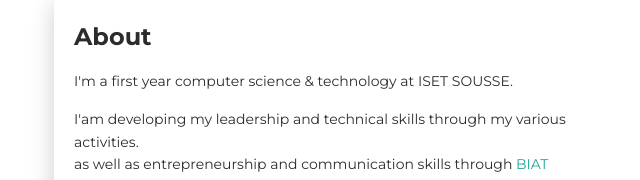
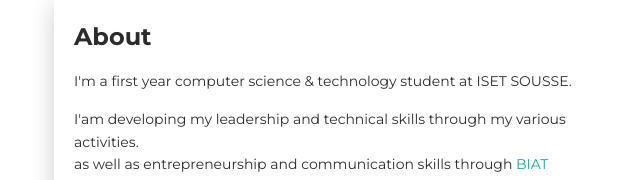
Before and after one commit to seifChamsi/My-cv, a plain HTML site: page index.html in a window 1280 px wide. Shown: the part 620-800 px from the top of the page, 31-671 px from the left. Drawn offline with Linux system fonts and the light colour scheme.

Commit message:
fix some bugs

```diff
--- a/index.html
+++ b/index.html
@@ -65,7 +65,7 @@
         <div class="col-lg-6 col-md-12">
           <div class="card-body">
             <div class="h4 mt-0 title">About</div>
-            <p>I'm a first year computer science & technology at ISET SOUSSE.</p>
+            <p>I'm a first year computer science & technology student  at ISET SOUSSE.</p>
             <p>I'am developing my leadership and technical skills through my various activities.<br> as well as entrepreneurship and communication skills through<a href="http://www.fondationbiat.org.tn/"> BIAT Foundation</a> programs and challenges.<br>Since i'am thirst of learning and able to learn new technics rapidly <br> I'm now looking to further develop my technical skills in the IT & Technology field. </p>
           </div>
         </div>
```
